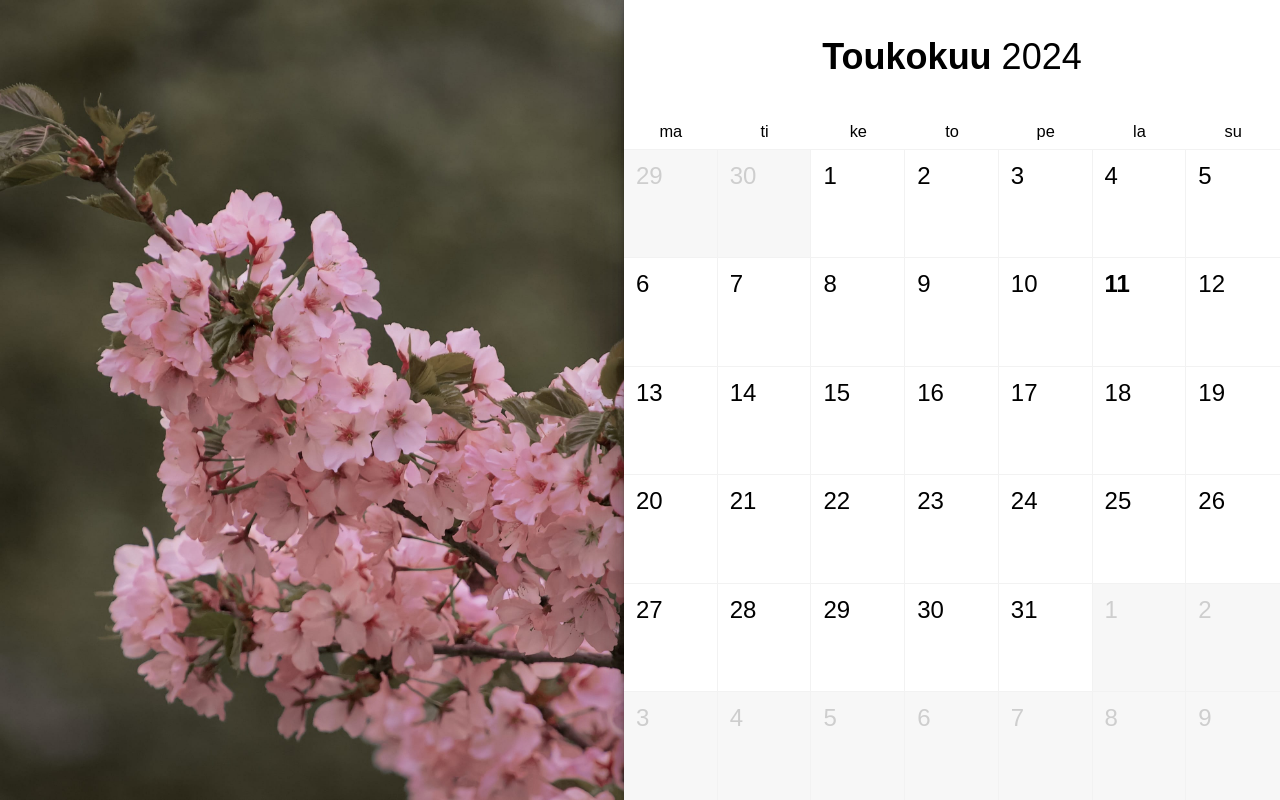
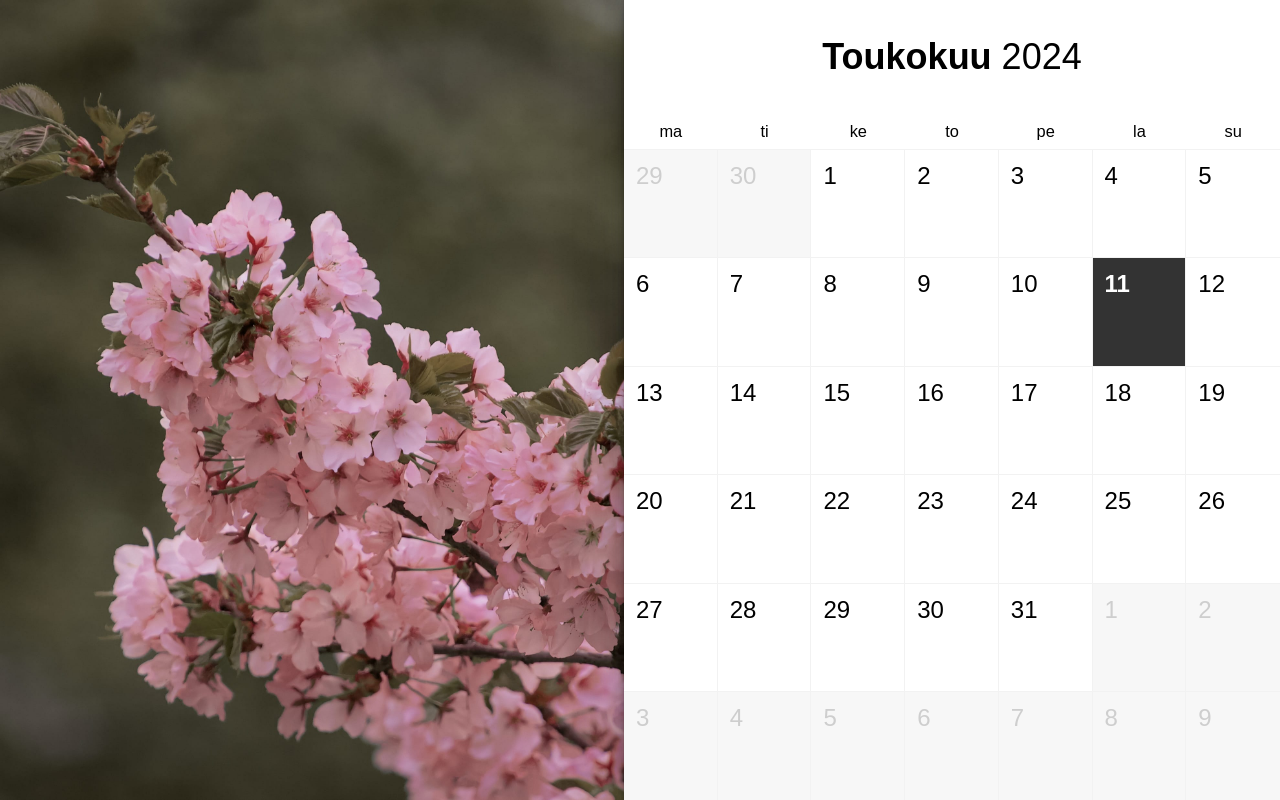
Before and after one commit to tu0m/kalenteri, a React (Vite) app: page / in a window 1280 px wide. Built offline with nearby package versions, Linux system fonts and the light colour scheme.

Commit message:
Layout fixes for week numbers

```diff
--- a/src/style.css
+++ b/src/style.css
@@ -130,15 +130,16 @@ header {
 /* GRID BORDERS */
 
 #grid>div {
+  display: flex;
+  flex-direction: column;
+
   box-sizing: border-box;
   padding: var(--pad-m);
 }
 
 /* first row */
 #grid>div:nth-child(-n+7) {
-  display: flex;
-  justify-content: center;
-
+  align-items: center;
   padding: var(--pad-s);
 }
 
@@ -161,4 +162,12 @@ header {
 
 .today {
   font-weight: bold;
+  color: var(--color-bg);
+  background-color: #333;
 }
+
+/* GRID CELLS: TOP MID BTM */
+
+.mid {
+  flex: 1;
+}
```
